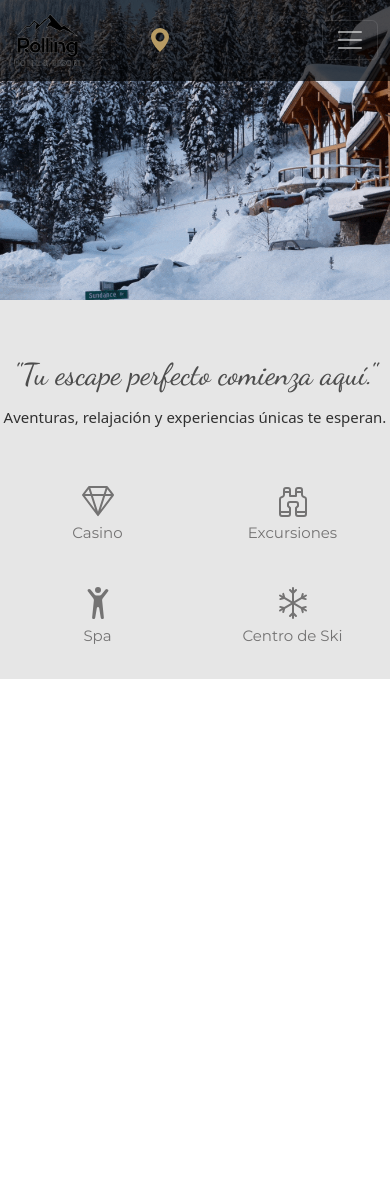
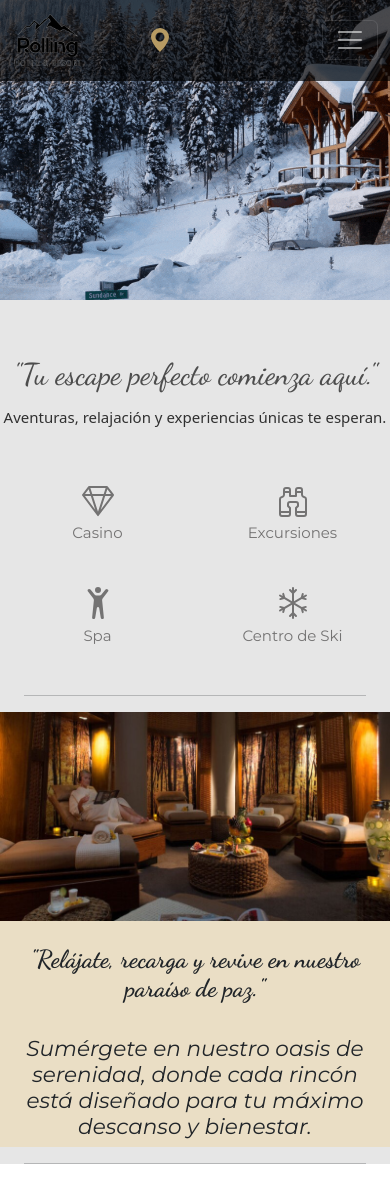
Before and after one commit to CosmeNicolas/ProyectoHotelFrontEnd, a React (Vite) app: page / in a window 390 px wide. Before the commit the page ends 844 px from the top, so only its background shows below. Built offline with nearby package versions, Linux system fonts and the light colour scheme.

Commit message:
agreggue las secciones de imagenes y descripciones de los servicios del hotel con sus estilos

```diff
--- a/src/App.css
+++ b/src/App.css
@@ -122,6 +122,23 @@ backdrop-filter: blur( 0px );
 	font-family: "Montserrat", sans-serif;
 	color: #747373;
 }
+.imagen-relax-inicio{
+	object-fit: fill;
+	width: 50%;
+}
+.fuente-titulo-relax{
+	font-family: "Dancing Script", cursive;
+	font-weight: 900;
+}
+.fuente-descripcion-relax{
+	font-family: "Montserrat", sans-serif;
+	text-align: center;
+	font-style: italic;
+	font-weight: 400;
+}
+.contenedor-foto-descripcion{
+	background-color: #EADEC5;
+}
 /* FIN pagina principal  */
 
 
@@ -144,6 +161,14 @@ backdrop-filter: blur( 0px );
   .text-icons{
 	font-size: 15px;
   }
+  .contenedor-foto-descripcion{
+	display: flex;
+	flex-direction: column;
+  }
+  .imagen-relax-inicio{
+	object-fit: fill;
+	width: 100%;
+}
 }
 
 @media all and (min-width: 768px) and (max-width: 991px){
@@ -154,4 +179,12 @@ backdrop-filter: blur( 0px );
 	object-fit: cover;
 	height: 300px;
 }
+.contenedor-foto-descripcion{
+	display: flex;
+	flex-direction: column;
+  }
+  .imagen-relax-inicio{
+	object-fit: fill;
+	width: 100%;
 }
+}
--- /dev/null
+++ b/src/components/common/SectionIConosInicio.jsx
@@ -0,0 +1,31 @@
+import { Container, Row, Col } from "react-bootstrap";
+import { BsSnow, BsBinoculars, BsGem, BsPersonArmsUp } from "react-icons/bs";
+
+const SectionIConosInicio = () => {
+  return (
+    <>
+      <Container>
+        <Row className="iconos-servicios justify-content-center justify-content-md-between mt-5">
+          <Col xs={6} md={3} className="text-center">
+            <BsGem className="iconos-servicios" />
+            <p className="text-center text-icons">Casino</p>
+          </Col>
+          <Col xs={6} md={3} className="text-center mb-3 mb-md-0">
+            <BsBinoculars className="iconos-servicios" />
+            <p className="text-center text-icons">Excursiones</p>
+          </Col>
+          <Col xs={6} md={3} className="text-center">
+            <BsPersonArmsUp className="iconos-servicios" />
+            <p className="text-center text-icons">Spa</p>
+          </Col>
+          <Col xs={6} md={3} className="text-center mb-3 mb-md-0">
+            <BsSnow className="iconos-servicios" />
+            <p className="text-center text-icons">Centro de Ski</p>
+          </Col>
+        </Row>
+      </Container>
+    </>
+  );
+};
+
+export default SectionIConosInicio;
--- /dev/null
+++ b/src/components/common/SectionImagenInicio.jsx
@@ -0,0 +1,25 @@
+import relaxRoom from "../../assets/relaxRoom.jpg";
+
+const SectionImagenInicio = () => {
+  return (
+      <section className="d-flex contenedor-foto-descripcion">
+        <img
+          className="imagen-relax-inicio"
+          src={relaxRoom}
+          alt="habitacion-hotel"
+        />
+        <div className="d-flex flex-column justify-content-center">
+      <h2 className="fuente-titulo-relax text-center  my-4">
+        "Relájate, recarga y revive en nuestro paraíso de paz."
+      </h2>
+      <h4 className="fuente-descripcion-relax mx-2 mt-2">
+        Sumérgete en nuestro oasis de serenidad, donde cada rincón está diseñado
+        para tu máximo descanso y bienestar.
+      </h4>
+        </div>
+      </section>
+
+  );
+};
+
+export default SectionImagenInicio;
--- a/src/components/pages/Inicio.jsx
+++ b/src/components/pages/Inicio.jsx
@@ -1,6 +1,6 @@
-import { Container, Row, Col } from "react-bootstrap";
-import { BsSnow, BsBinoculars, BsGem, BsPersonArmsUp } from "react-icons/bs";
 import banner from "../../assets/Banner-rollingResort1.gif";
+import SectionIConosInicio from "../common/SectionIConosInicio";
+import SectionImagenInicio from "../common/SectionImagenInicio";
 const Inicio = () => {
   return (
     <>
@@ -13,26 +13,10 @@ const Inicio = () => {
           <h3 className="fuente-slogan-secundario text-center">
             Aventuras, relajación y experiencias únicas te esperan.
           </h3>
-          <Container>
-            <Row className="iconos-servicios justify-content-center justify-content-md-between mt-5">
-              <Col xs={6} md={3} className="text-center">
-                <BsGem className="iconos-servicios" />
-                <p className="text-center text-icons">Casino</p>
-              </Col>
-              <Col xs={6} md={3} className="text-center mb-3 mb-md-0">
-                <BsBinoculars className="iconos-servicios" />
-                <p className="text-center text-icons">Excursiones</p>
-              </Col>
-              <Col xs={6} md={3} className="text-center">
-                <BsPersonArmsUp className="iconos-servicios" />
-                <p className="text-center text-icons">Spa</p>
-              </Col>
-              <Col xs={6} md={3} className="text-center mb-3 mb-md-0">
-                <BsSnow className="iconos-servicios" />
-                <p className="text-center text-icons">Centro de Ski</p>
-              </Col>
-            </Row>
-          </Container>
+         <SectionIConosInicio/>
+         <hr className="mx-4" />
+         <SectionImagenInicio/>
+         <hr className="mx-4" />
         </article>
       </section>
     </>
```
Also changed, not shown: src/assets/relaxRoom.jpg (added).
